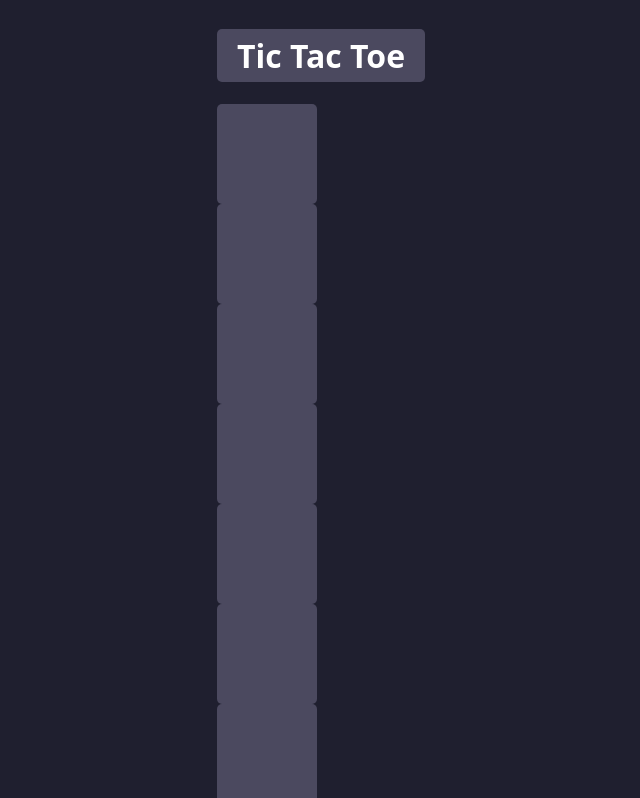
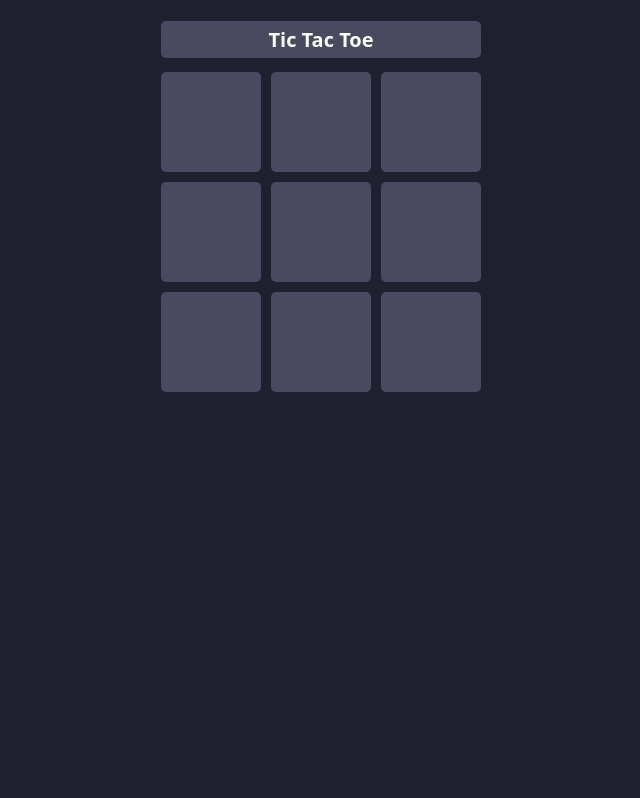
Before and after one commit to bikrantasarkar/Tictactoe, a React (Vite) app: page / in a window 1280 px wide. Shown: the top 798 px of the page, without its empty margins (319-959 px from the left). Built offline with nearby package versions, Linux system fonts and the light colour scheme; a web font is replaced by a local one.

Commit message:
alligned 9 square perfectly into 3x3 grid

```diff
--- a/src/App.css
+++ b/src/App.css
@@ -10,8 +10,13 @@
 .game-heading{
   padding: 5px 20px;
   border-radius: 5px;
+  text-align: center;
+  font-size: 20px;
 }
 
 .square-wrapper{
-
+display: grid;
+grid-template-columns: 1fr 1fr 1fr;
+row-gap:10px;
+column-gap: 10px;
 }
```
